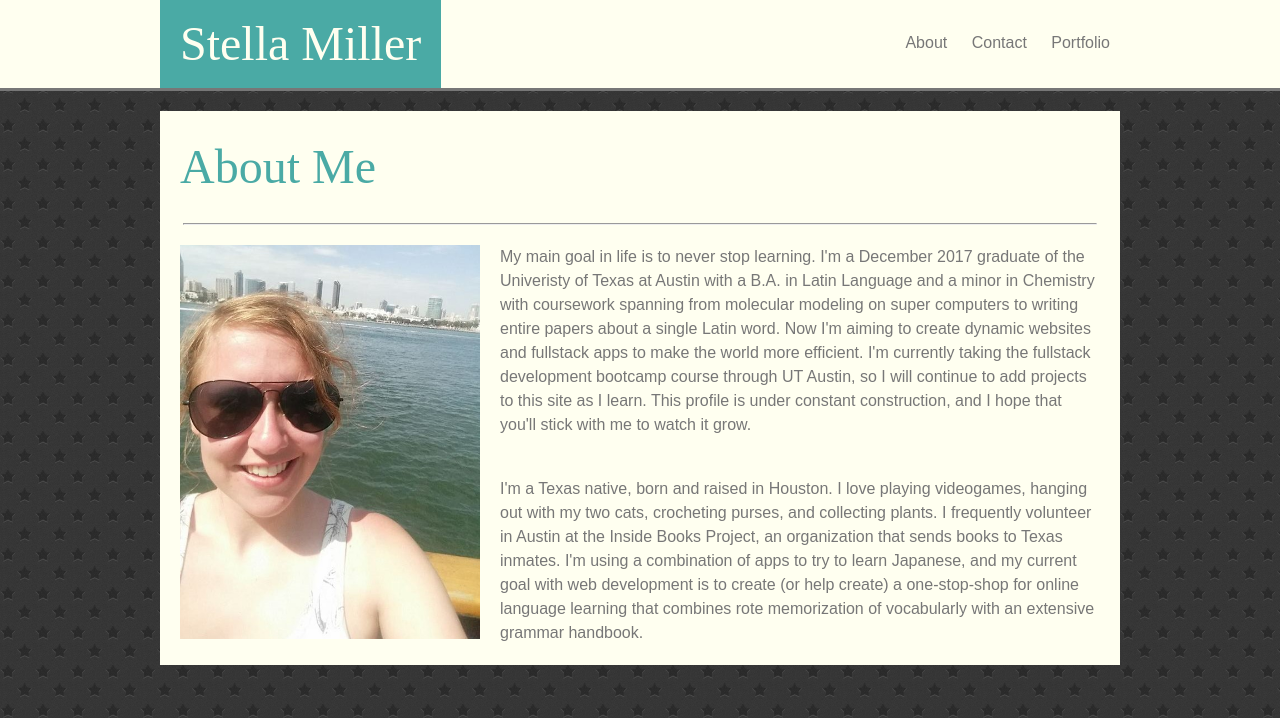
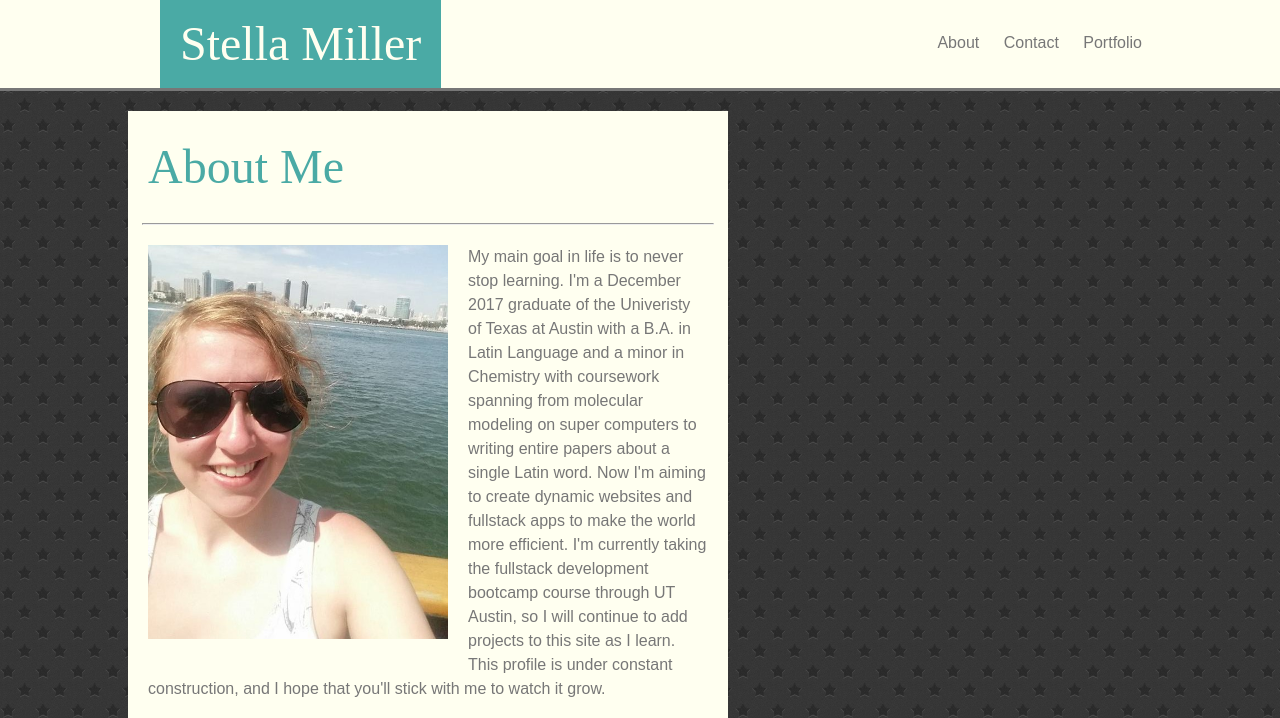
Before and after one commit to stellaCmiller/responsive-portfolio-homework2, a plain HTML site: page index.html in a window 1280 px wide. Shown: the top 718 px of the page. Drawn offline with Linux system fonts and the light colour scheme.

Commit message:
mobile done

```diff
--- a/assets/css/responsive.css
+++ b/assets/css/responsive.css
@@ -28,5 +28,17 @@
     h2 {
         text-align: center;
     }
+}
 
+@media screen and (min-width: 768px) {
+    nav {
+        position: absolute;
+        top: 0px;
+        right: 10%;
+    }
+
+    section {
+        max-width: 600px;
+        margin-left: 10%;
+    }
 }
```
Also changed, not shown: portfolio.html (+5 -5 lines).
